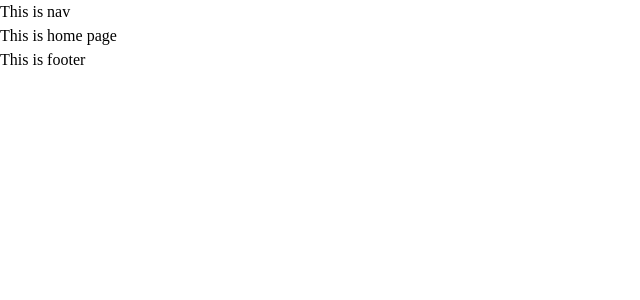
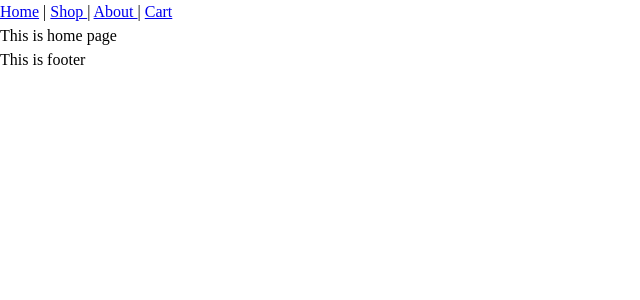
Before and after one commit to kevin2b/certification-project-3-kevin2b, a React (Vite) app: page / in a window 1280 px wide. Shown: the top 300 px of the page, without its empty margins (0-640 px from the left). Built offline with nearby package versions, Linux system fonts and the light colour scheme.

Commit message:
Update nav bar with links

```diff
--- a/src/components/NavBar/NavBar.jsx
+++ b/src/components/NavBar/NavBar.jsx
@@ -1,6 +1,16 @@
+import { Link } from "react-router";
+
 function NavBar(){
   return (
-    <nav> This is nav </nav>
+    <nav>
+      <Link to="/"> Home</Link>
+      {` | `}
+      <Link to="/shop"> Shop </Link>
+      {` | `}
+      <Link to="/about"> About </Link>
+      {` | `}
+      <Link to="/cart"> Cart </Link>
+    </nav>
   )
 }
 
```
